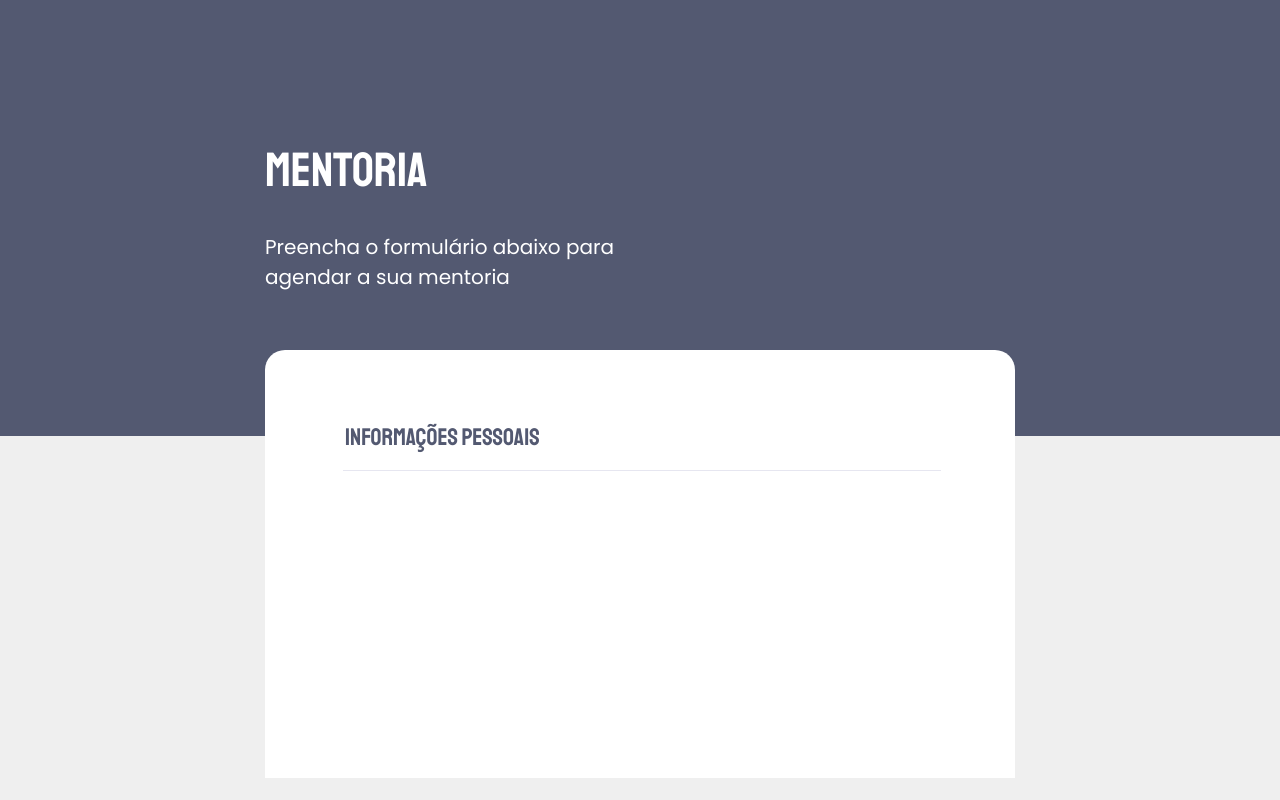
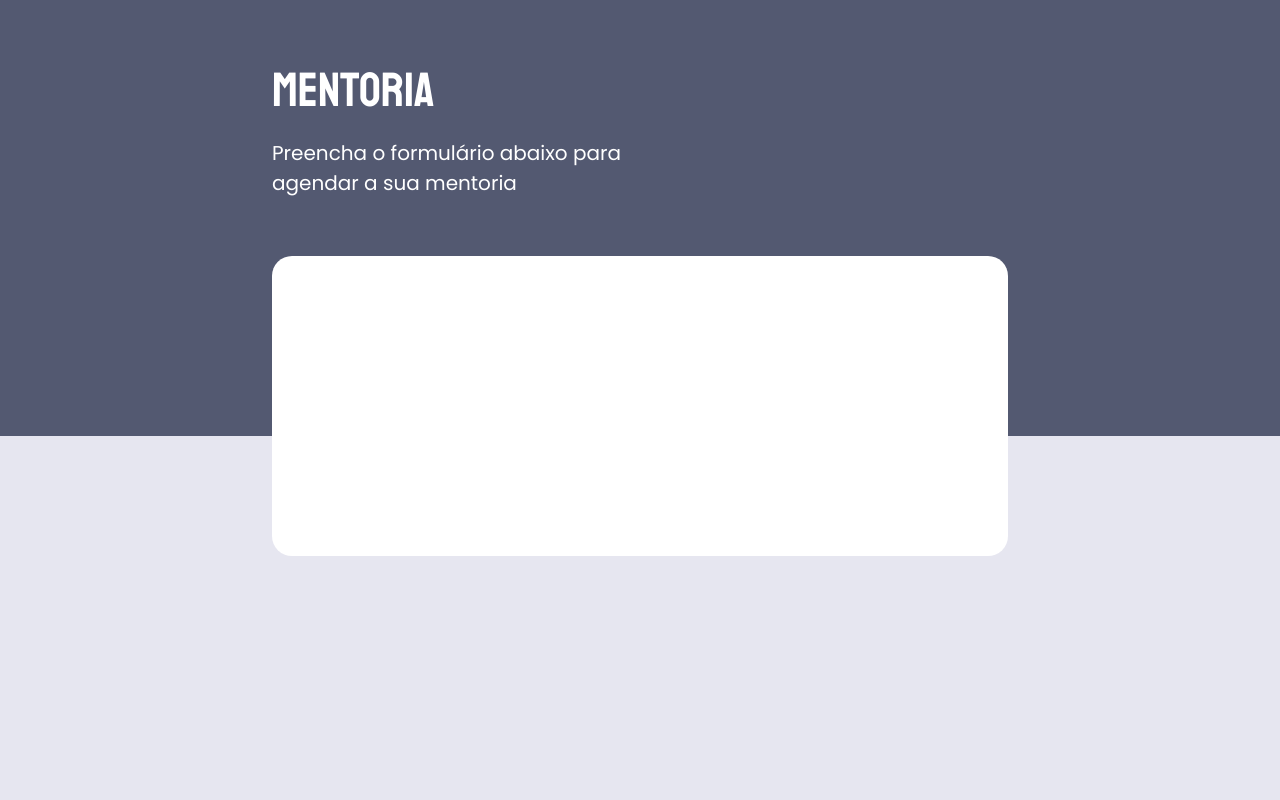
Before and after one commit to rafaelsousapereira/rocketseat-explorer, a plain HTML site: page Stage-03/Desafio-01/index.html in a window 1280 px wide. Drawn offline with Linux system fonts and the light colour scheme.

Commit message:
fix: style body, header and form

```diff
--- a/Stage-03/Desafio-01/index.html
+++ b/Stage-03/Desafio-01/index.html
@@ -22,16 +22,6 @@
       </header>
 
       <form>
-        <fieldset>
-          <div class="fieldset-wrapper">
-            <legend>Informações pessoais</legend>
-
-            <div class="input-wrapper">
-
-            </div>
-
-          </div>
-        </fieldset>
       </form>
     </div>
   </body>
--- a/Stage-03/Desafio-01/style.css
+++ b/Stage-03/Desafio-01/style.css
@@ -1,14 +1,18 @@
-body {
+* {
   margin: 0;
   padding: 0;
+
   box-sizing: border-box;
+}
 
-  background: #EFEFEF;
+body {
+  font-family: 'Poppins', sans-serif;
+
+  background: #E6E6F0;
 }
 
 body::before {
   content: '';
-
   background: #535971;
 
   height: 436px;
@@ -20,25 +24,22 @@ body::before {
   z-index: -1;
 }
 
-body, form, input, button, legend {
-  font-family: "Poppins", sans-serif;
-}
+.page {
+  width: 736px;
 
-.page {
-  width: 750px;
   margin: 0 auto;
 }
 
 header {
-  color: #FFF;
   width: 417px;
 
-  margin-top: 140px;
+  margin-top: 60px;
+
+  color: #FFF;
 }
 
 header h1 {
-  font-family: "Staatliches", sans-serif;
-
+  font-family: Staatliches, sans-serif;
   font-size: 48px;
   font-weight: 400;
   line-height: normal;
@@ -48,39 +49,14 @@ header p {
   font-size: 20px;
   font-weight: 400;
   line-height: normal;
+
+  margin: 18px 0 58px;
 }
 
 form {
+  min-height: 300px;
+
   background: #FFF;
 
-  min-height: 300px;
-
-  border-radius: 20px 20px 0px 0px;
-
-  margin-top: 58px;
-  padding: 64px;
+  border-radius: 20px;
 }
-
-fieldset {
-  border: none;
-}
-
-.fieldset-wrapper {
-  display: flex;
-  flex-direction: column;
-  gap: 48px;
-}
-
-fieldset legend {
-  color: #535971;
-  font-family: Staatliches, sans-serif;
-  text-transform: uppercase;
-
-  font-size: 24px;
-  font-weight: 400;
-  line-height: 34px;
-
-  width: 100%;
-  border-bottom: 1px solid #E6E6F0;
-  padding-bottom: 16px;
-}
```
